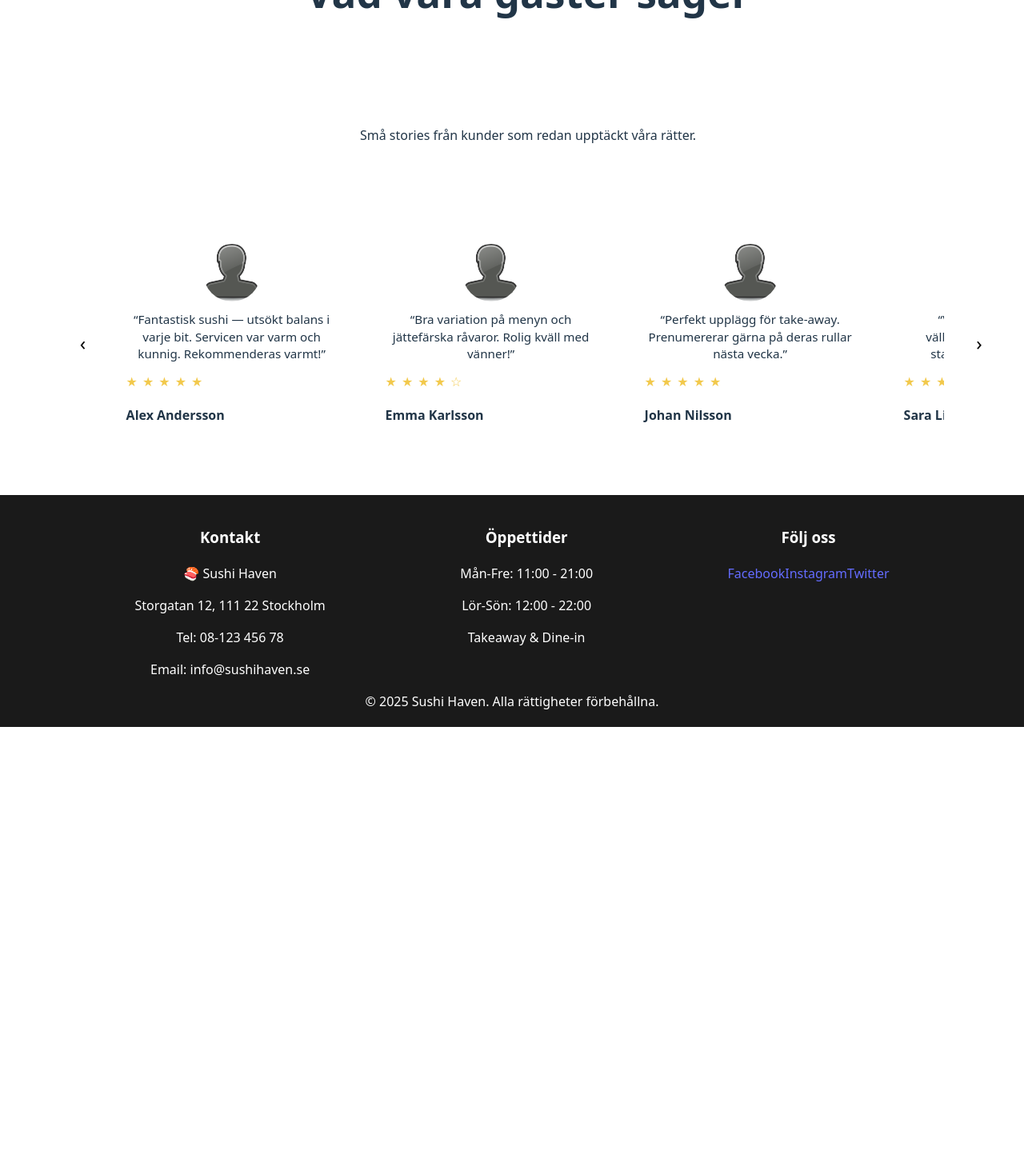
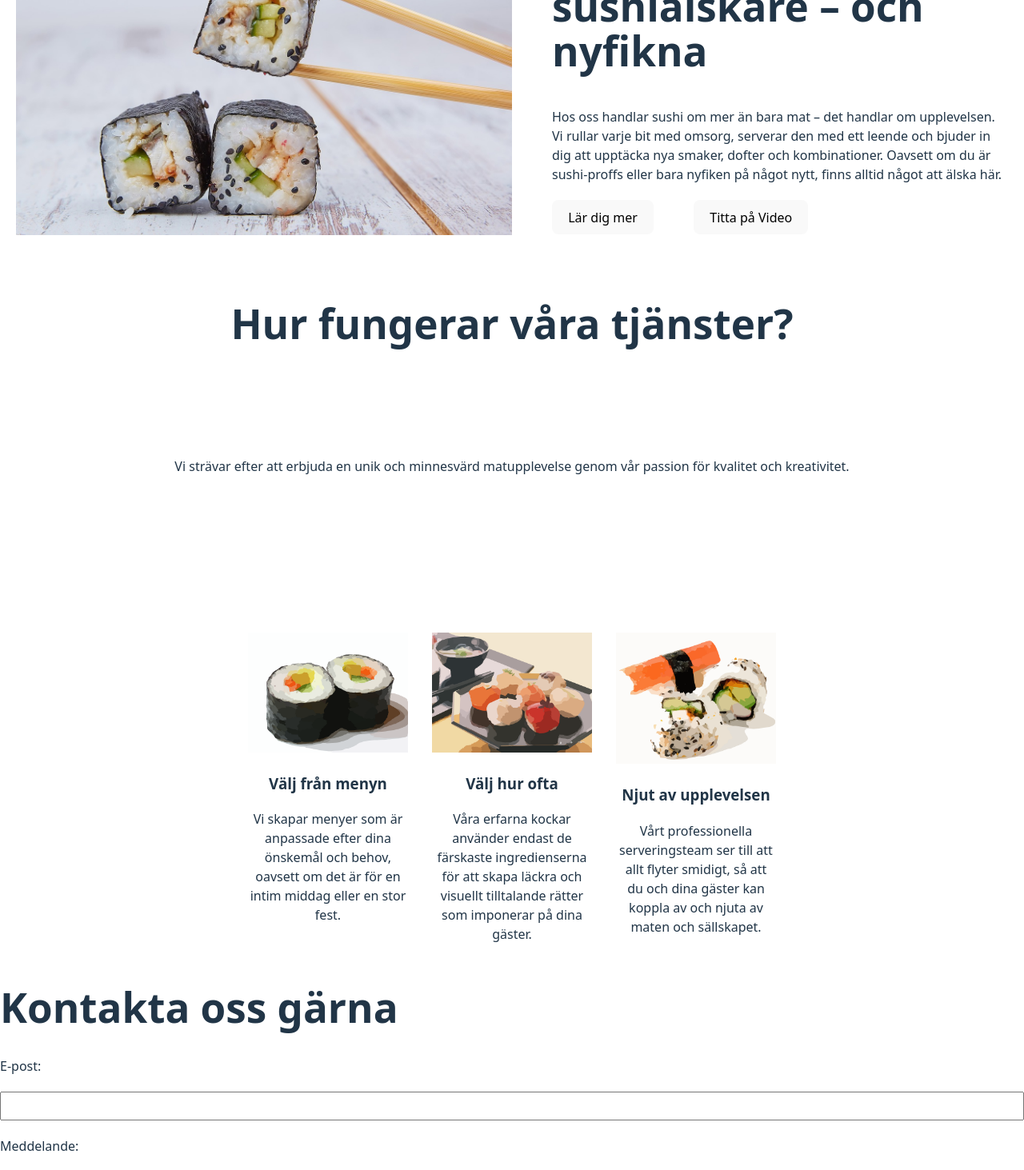
Before and after one commit to EMELIEAXI/Restaurang.React, a React (Vite) app in the folder RestaurangReact/: page / in a window 1280 px wide. Shown: the part 940-2403 px from the top of the page at 80% size. Before the commit the page ends 1849 px from the top, so only its background shows below. Built offline with nearby package versions, Linux system fonts and the light colour scheme.

Commit message:
Tog bort header och la .header-background som wrapper

```diff
--- a/RestaurangReact/src/App.jsx
+++ b/RestaurangReact/src/App.jsx
@@ -11,9 +11,9 @@ function App() {
   return (
     <>
     <Header></Header>
-    {/* <About></About> */}
-    {/* <Work></Work>   */}
-    {/* <Contact></Contact> */}
+    <About></About>
+    <Work></Work>
+    <Contact></Contact>
     <Testimonials></Testimonials>
     <Footer></Footer>
     </>
--- a/RestaurangReact/src/components/header.jsx
+++ b/RestaurangReact/src/components/header.jsx
@@ -3,7 +3,6 @@ import styles from "../styling/header.module.css"
 
 const Header = () => {
   return (
-    <header>
       <div className={styles["header-background"]}>
         <div className={styles["header-content"]}>
           <div className={styles["heading"]}>
@@ -21,7 +20,6 @@ const Header = () => {
           </div>
         </div>
       </div>
-    </header>
   );
 }
 
--- a/RestaurangReact/src/styling/header.module.css
+++ b/RestaurangReact/src/styling/header.module.css
@@ -1,9 +1,3 @@
-header {
-  height: 100vh;
-  margin: 0;
-  padding: 0;
-}
-
 .header-background {
   background-image: url(../assets/sushi-hero.jpg);
   background-position: center;
@@ -12,8 +6,7 @@ header {
 
   display: flex;
   justify-content: center;
-
-  width: 100vw;
+  width: 100%;
   height: 800px;
 }
 
```
